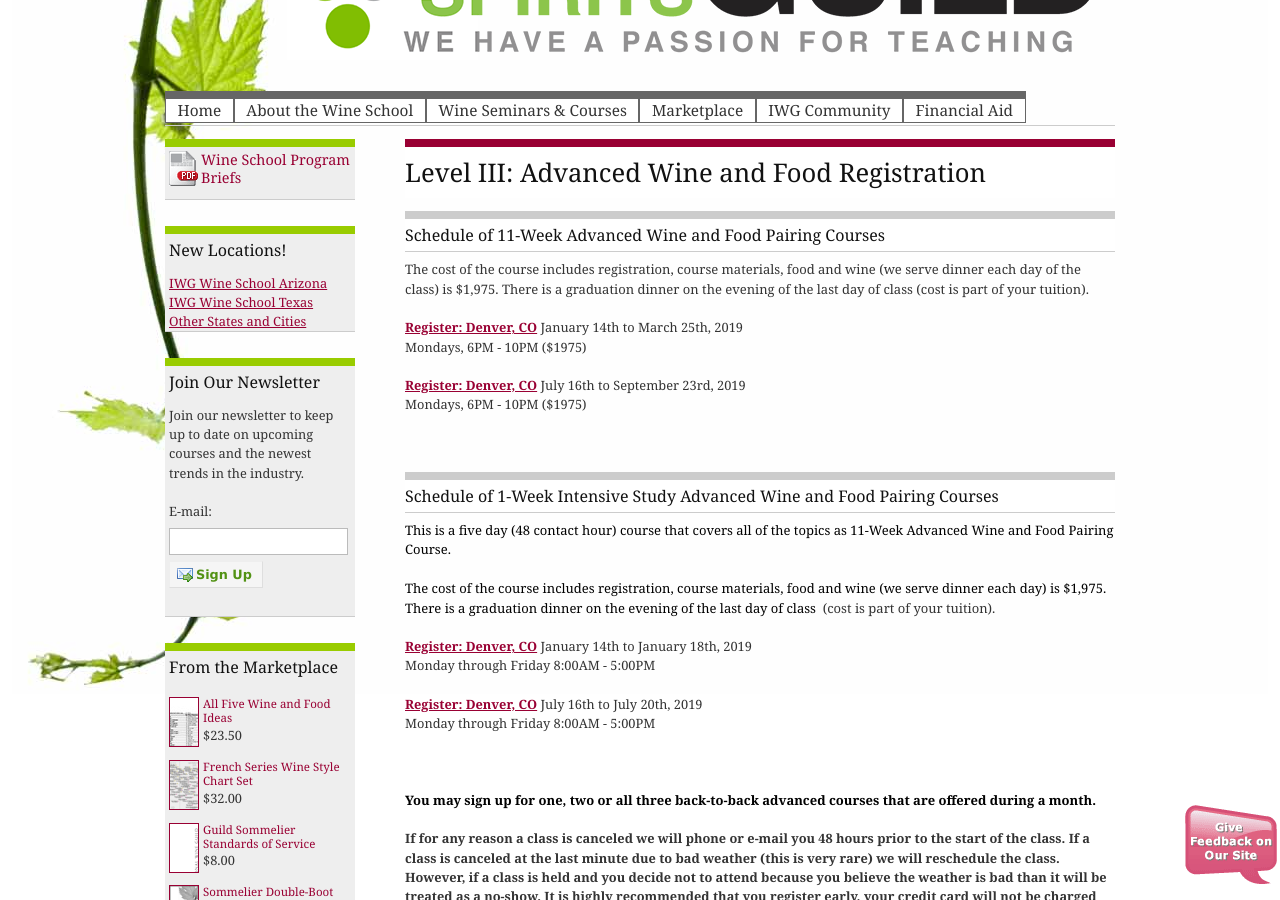
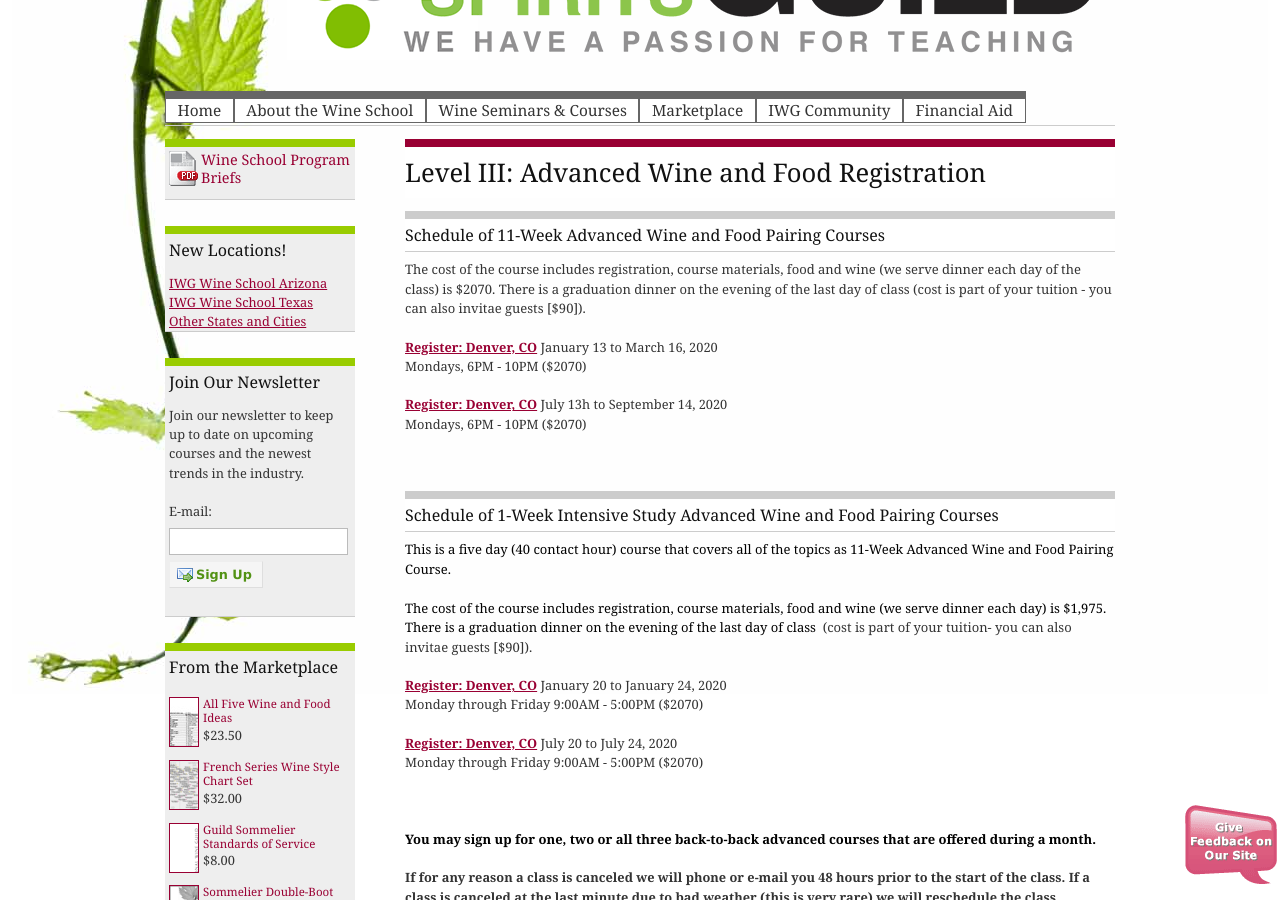
Before and after one commit to CKDev/internationalwineguild.com, a Jekyll site: the page built from advanced-wine-and-food-registration.html, in a window 1280 px wide and 900 px high, scrolled down 286 px. Built offline with Jekyll 4.4.1, drawn with Linux system fonts in a browser that asks for light colours; a script that is not in the unit is left out; comment, search, counter and statistics services are not loaded.

Commit message:
Update advanced-wine-and-food-registration.html

```diff
--- a/advanced-wine-and-food-registration.html
+++ b/advanced-wine-and-food-registration.html
@@ -6,40 +6,40 @@ permalink: "/advanced-wine-and-food-registration"
 <h1>Level III: Advanced Wine and Food Registration</h1>
 <h2>Schedule of 11-Week Advanced Wine and Food Pairing Courses</h2>
 <p><span class="Apple-style-span" style="font-size: small;">The cost of the course includes registration, course
-    materials, food and wine (we serve dinner each day of the class) is $1,975. There is a graduation dinner on the
-    evening of the last day of class (cost is part of your tuition).</span>&nbsp;</p>
+    materials, food and wine (we serve dinner each day of the class) is $2070. There is a graduation dinner on the
+    evening of the last day of class (cost is part of your tuition - you can also invitae guests [$90]).</span>&nbsp;</p>
 
 <p><a
-    href="http://ww4.aitsafe.com/cf/add.cfm?userid=6714687&amp;product=Adv+Wine+and+Food+Pairing+Denver+PM++-++January+14+-+March+25,+2019&amp;price=1975&amp;return=http://www.internationalwineguild.com/advanced-wine-and-food-registration"
-    class="ga-track"><strong>Register: Denver, CO</strong></a> January 14th to March 25th, 2019<br>
-  Mondays, 6PM - 10PM ($1975)</p>
+    href="http://ww4.aitsafe.com/cf/add.cfm?userid=6714687&amp;product=Adv+Wine+and+Food+Pairing+Denver+PM++-++January+13+-+March+16,+2020&amp;price=2070&amp;return=http://www.internationalwineguild.com/advanced-wine-and-food-registration"
+    class="ga-track"><strong>Register: Denver, CO</strong></a> January 13 to March 16, 2020<br>
+  Mondays, 6PM - 10PM ($2070)</p>
 
 <p><a
-    href="http://ww4.aitsafe.com/cf/add.cfm?userid=6714687&amp;product=Adv+Wine+and+Food+Pairing+Denver+PM++-++July+16+-+September+23,+2019&amp;price=1975&amp;return=http://www.internationalwineguild.com/advanced-wine-and-food-registration"
-    class="ga-track"><strong>Register: Denver, CO</strong></a> July 16th to September 23rd, 2019<br>
-  Mondays, 6PM - 10PM ($1975)</p>
+    href="http://ww4.aitsafe.com/cf/add.cfm?userid=6714687&amp;product=Adv+Wine+and+Food+Pairing+Denver+PM++-++July+13+-+September+14,+2020&amp;price=2070&amp;return=http://www.internationalwineguild.com/advanced-wine-and-food-registration"
+    class="ga-track"><strong>Register: Denver, CO</strong></a> July 13h to September 14, 2020<br>
+  Mondays, 6PM - 10PM ($2070)</p>
 
 <p>&nbsp;</p>
 <h2>Schedule of 1-Week Intensive Study Advanced Wine and Food Pairing Courses</h2>
 <p>
-  <font size="2" color="#000000">This is a five day (48 contact hour) course that covers all of the topics as 11-Week
+  <font size="2" color="#000000">This is a five day (40 contact hour) course that covers all of the topics as 11-Week
     Advanced Wine and Food Pairing Course.</font>
 </p>
 <p>
   <font size="2" color="#000000">The cost of the course includes registration, course materials, food and wine (we
     serve dinner each day) is $1,975. There is a graduation dinner on the evening of the last day of class&nbsp;
-  </font><span class="Apple-style-span" style="font-size: small;">(cost is part of your tuition). </span>&nbsp;
+  </font><span class="Apple-style-span" style="font-size: small;">(cost is part of your tuition- you can also invitae guests [$90]).</span>&nbsp;
 </p>
 
 <p><a
-    href="http://ww4.aitsafe.com/cf/add.cfm?userid=6714687&amp;product=IS+Adv+Wine+and+Food+Pairing+Denver+PM++-++January+14+-+18,+2019&amp;price=1975&amp;return=http://www.internationalwineguild.com/IS-advanced-wine-and-food-registration"
-    class="ga-track"><strong>Register: Denver, CO</strong></a> January 14th to January 18th, 2019<br>
-  Monday through Friday 8:00AM - 5:00PM</p>
+    href="http://ww4.aitsafe.com/cf/add.cfm?userid=6714687&amp;product=IS+Adv+Wine+and+Food+Pairing+Denver+PM++-++January+20+-+24,+2020&amp;price=2070&amp;return=http://www.internationalwineguild.com/IS-advanced-wine-and-food-registration"
+    class="ga-track"><strong>Register: Denver, CO</strong></a> January 20 to January 24, 2020<br>
+  Monday through Friday 9:00AM - 5:00PM ($2070)</p>
 
 <p><a
-    href="http://ww4.aitsafe.com/cf/add.cfm?userid=6714687&amp;product=IS+Adv+Wine+and+Food+Pairing+Denver+PM++-++July+16+-+20,+2019&amp;price=1975&amp;return=http://www.internationalwineguild.com/IS-advanced-wine-and-food-registration"
-    class="ga-track"><strong>Register: Denver, CO</strong></a> July 16th to July 20th, 2019<br>
-  Monday through Friday 8:00AM - 5:00PM</p>
+    href="http://ww4.aitsafe.com/cf/add.cfm?userid=6714687&amp;product=IS+Adv+Wine+and+Food+Pairing+Denver+PM++-++July+20+-+24,+2020&amp;price=20705&amp;return=http://www.internationalwineguild.com/IS-advanced-wine-and-food-registration"
+    class="ga-track"><strong>Register: Denver, CO</strong></a> July 20 to July 24, 2020<br>
+  Monday through Friday 9:00AM - 5:00PM ($2070)</p>
 
 <p>&nbsp;</p>
 <p>
```
